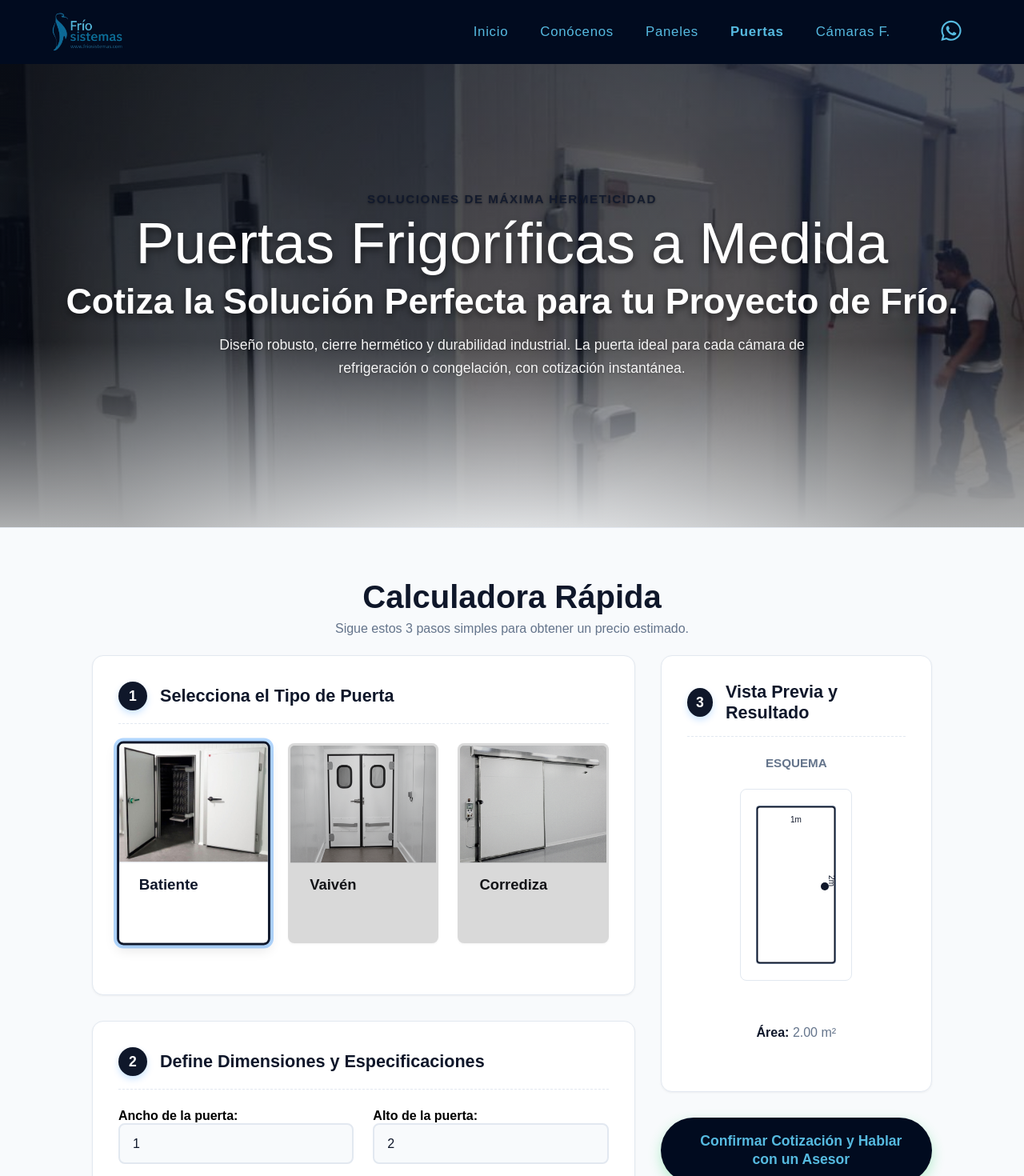
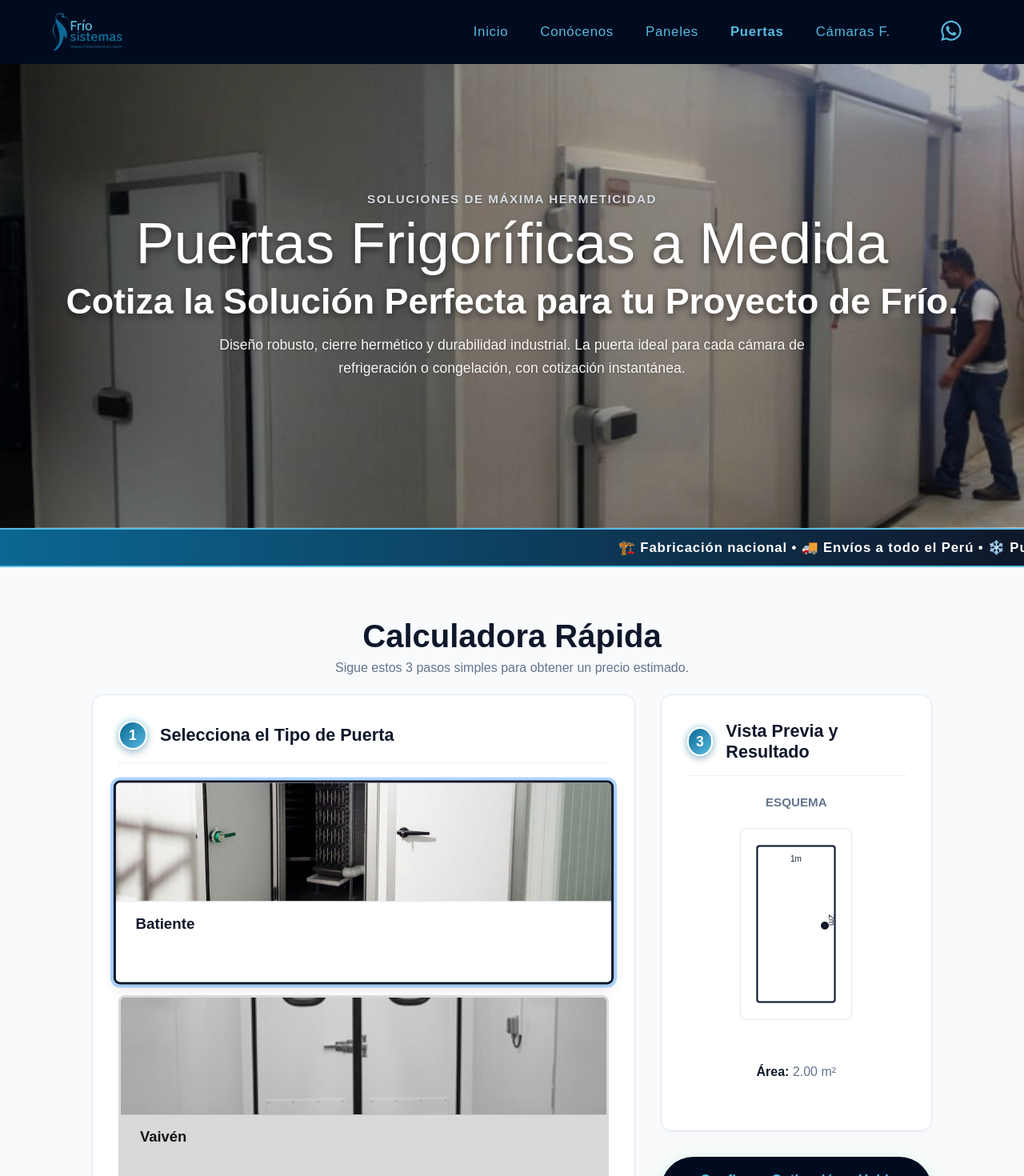
Before and after one commit to Gerard654321/Friosistemas, an Angular app: page /doors in a window 1280 px wide. Shown: the top 1470 px of the page at 80% size. Built offline with nearby package versions, Linux system fonts and the light colour scheme.

Commit message:
Mejora del diseño de las puertas

```diff
--- a/src/app/pages/doors/doors.component.css
+++ b/src/app/pages/doors/doors.component.css
@@ -27,7 +27,6 @@
   --fz-h2: clamp(1.6rem, 2vw + 1rem, 2.5rem);
   --t-fast: 200ms;
   --t-slow: 450ms;
-
   display: block;
   background-color: var(--bg);
 }
@@ -78,6 +77,39 @@
   background-attachment: fixed;
   padding: clamp(6rem, 14vw, 10rem) 0;
   border-bottom: 1px solid var(--border);
+  animation: fadeInHero 1.5s ease-in-out;
+}
+
+@keyframes fadeInHero {
+  from {
+    opacity: 0;
+    transform: scale(1.05);
+  }
+  to {
+    opacity: 1;
+    transform: scale(1);
+  }
+}
+
+.hero-section::after {
+  content: '';
+  position: absolute;
+  inset: 0;
+  background-image: inherit;
+  background-size: cover;
+  background-position: center;
+  z-index: -2;
+  transform: scale(1);
+  animation: zoomHero 20s ease-in-out infinite alternate;
+}
+
+@keyframes zoomHero {
+  from {
+    transform: scale(1);
+  }
+  to {
+    transform: scale(1.08);
+  }
 }
 
 .hero-section::before {
@@ -85,12 +117,6 @@
   position: absolute;
   inset: 0;
   z-index: -1;
-  background: linear-gradient(
-    180deg,
-    rgba(15, 23, 42, 0.6) 0%,
-    rgba(15, 23, 42, 0.4) 60%,
-    var(--bg) 100%
-  );
 }
 
 .hero-gradient-overlay {
@@ -109,10 +135,22 @@
 .hero-content {
   position: relative;
   z-index: 10;
+  animation: slideUpHero 1.2s ease-out;
+}
+
+@keyframes slideUpHero {
+  from {
+    transform: translateY(40px);
+    opacity: 0;
+  }
+  to {
+    transform: translateY(0);
+    opacity: 1;
+  }
 }
 
 .hero-eyebrow {
-  color: var(--primary);
+  color: #e2e8f0;
   font-size: var(--fz-sm);
   font-weight: 700;
   text-transform: uppercase;
@@ -149,6 +187,35 @@
   text-shadow: 0 1px 3px rgba(0, 0, 0, 0.3);
 }
 
+.scrolling-banner {
+  background: linear-gradient(90deg, #0b6793, #0f172a);
+  color: #fff;
+  overflow: hidden;
+  white-space: nowrap;
+  padding: 0.75rem 0;
+  position: relative;
+  border-top: 2px solid #56bae0;
+  border-bottom: 2px solid #56bae0;
+}
+
+.scrolling-text {
+  display: inline-block;
+  padding-left: 100%;
+  animation: scrollText 25s linear infinite;
+  font-weight: 600;
+  letter-spacing: 0.05em;
+  font-size: 1.05rem;
+}
+
+@keyframes scrollText {
+  0% {
+    transform: translateX(0);
+  }
+  100% {
+    transform: translateX(-100%);
+  }
+}
+
 .doors {
   max-width: 1050px;
   margin: 0 auto;
@@ -183,6 +250,26 @@
   padding: var(--sp-4);
   box-shadow: var(--shadow-subtle);
   transition: all var(--t-fast) ease;
+  opacity: 0;
+  transform: translateY(20px);
+  animation: fadeInCard 0.7s ease forwards;
+}
+
+.card-modern:nth-child(1) {
+  animation-delay: 0.1s;
+}
+.card-modern:nth-child(2) {
+  animation-delay: 0.2s;
+}
+.card-modern:nth-child(3) {
+  animation-delay: 0.3s;
+}
+
+@keyframes fadeInCard {
+  to {
+    opacity: 1;
+    transform: translateY(0);
+  }
 }
 
 .card-modern:hover {
@@ -213,19 +300,19 @@
   width: 36px;
   height: 36px;
   border-radius: 50%;
-  background: var(--primary);
+  background: linear-gradient(135deg, #0b6793, #56bae0);
   color: var(--surface);
   font-weight: 700;
   font-size: var(--fz-lg);
   margin-right: var(--sp-2);
-  box-shadow: 0 4px 8px rgba(0, 123, 255, 0.2);
+  box-shadow: 0 0 10px rgba(86, 186, 224, 0.6), 0 4px 10px rgba(0, 0, 0, 0.2);
+  border: 2px solid #fff;
+  transition: all 0.3s ease;
 }
 
-.options {
-  display: grid;
-  grid-template-columns: repeat(3, 1fr);
-  gap: var(--sp-3);
-  margin-bottom: var(--sp-4);
+.step-number:hover {
+  transform: scale(1.1) rotate(8deg);
+  box-shadow: 0 0 15px rgba(86, 186, 224, 0.8);
 }
 
 .option-card {
@@ -256,6 +343,7 @@
   transition: all var(--t-fast) ease;
   border-bottom: 1px solid var(--border);
 }
+
 .option-card.batiente::before {
   background-image: url('/assets/Puertas/Pivotante.jpg');
 }
@@ -316,6 +404,33 @@
   background: var(--surface);
 }
 
+.option-card::after {
+  content: '';
+  position: absolute;
+  top: -50%;
+  left: -50%;
+  width: 200%;
+  height: 200%;
+  background: linear-gradient(120deg, transparent, rgba(86, 186, 224, 0.2), transparent);
+  transform: rotate(25deg);
+  opacity: 0;
+  transition: opacity 0.3s;
+}
+
+.option-card:hover::after {
+  opacity: 1;
+  animation: lightSweep 1.2s linear forwards;
+}
+
+@keyframes lightSweep {
+  from {
+    transform: translateX(-100%) rotate(25deg);
+  }
+  to {
+    transform: translateX(100%) rotate(25deg);
+  }
+}
+
 .dimensions {
   display: grid;
   grid-template-columns: repeat(2, 1fr);
@@ -371,6 +486,11 @@
   overflow: hidden;
   max-width: 100%;
   aspect-ratio: 1/1;
+}
+
+.preview-wrapper:hover .door-svg {
+  transform: scale(1.02);
+  filter: drop-shadow(0 0 10px rgba(86, 186, 224, 0.4));
 }
 
 .door-svg {
@@ -458,7 +578,6 @@
   color: #56bae0;
   border-color: transparent;
   box-shadow: 0 6px 16px rgba(37, 211, 102, 0.3);
-
   width: auto;
   max-width: 100%;
   margin-inline: auto;
@@ -466,6 +585,23 @@
   gap: var(--sp-1);
   align-items: center;
   justify-content: center;
+  position: relative;
+  overflow: hidden;
+}
+
+.btn--whatsapp::after {
+  content: '';
+  position: absolute;
+  top: 0;
+  left: -100%;
+  width: 100%;
+  height: 100%;
+  background: linear-gradient(90deg, transparent, rgba(255, 255, 255, 0.15), transparent);
+  transition: all 0.4s ease;
+}
+
+.btn--whatsapp:hover::after {
+  left: 100%;
 }
 
 .btn--whatsapp i {
@@ -507,14 +643,12 @@
     margin-inline: auto;
     width: 90%;
   }
-
   .doors__form,
   .preview-column {
     max-width: 320px;
     margin-inline: auto;
     width: 90%;
   }
-
   .btn--whatsapp {
     max-width: 320px;
     margin-inline: auto;
@@ -522,7 +656,6 @@
     font-size: clamp(0.9rem, 2.5vw, 1.1rem);
     padding: 0.8rem 1.2rem;
   }
-
   .options {
     grid-template-columns: 1fr;
   }
--- a/src/app/pages/doors/doors.component.html
+++ b/src/app/pages/doors/doors.component.html
@@ -15,6 +15,12 @@
       </div>
     </div>
   </section>
+
+  <div class="scrolling-banner">
+    <div class="scrolling-text">
+      <span>🏗️ Fabricación nacional • 🚚 Envíos a todo el Perú • ❄️ Puertas de alta eficiencia térmica • ⚙️ Cotización instantánea • 🧊 Calidad Cruz del Sur</span>
+    </div>
+  </div>
 
   <section class="doors container" aria-labelledby="doors-cotizacion-title">
     <h2 id="doors-cotizacion-title" class="section-title">
@@ -38,12 +44,16 @@
               </div>
             </label>
 
+            <p></p>
+
             <label class="option-card vaiven" [class.active]="tipoPuerta === 'vaiven'">
               <input type="radio" name="tipoPuerta" value="vaiven" [(ngModel)]="tipoPuerta" (change)="calcularPrecio()">
               <div class="card-content">
                 <h3>Vaivén</h3>
               </div>
             </label>
+
+            <p></p>
 
             <label class="option-card corrediza" [class.active]="tipoPuerta === 'corrediza'">
               <input type="radio" name="tipoPuerta" value="corrediza" [(ngModel)]="tipoPuerta" (change)="calcularPrecio()">
```
